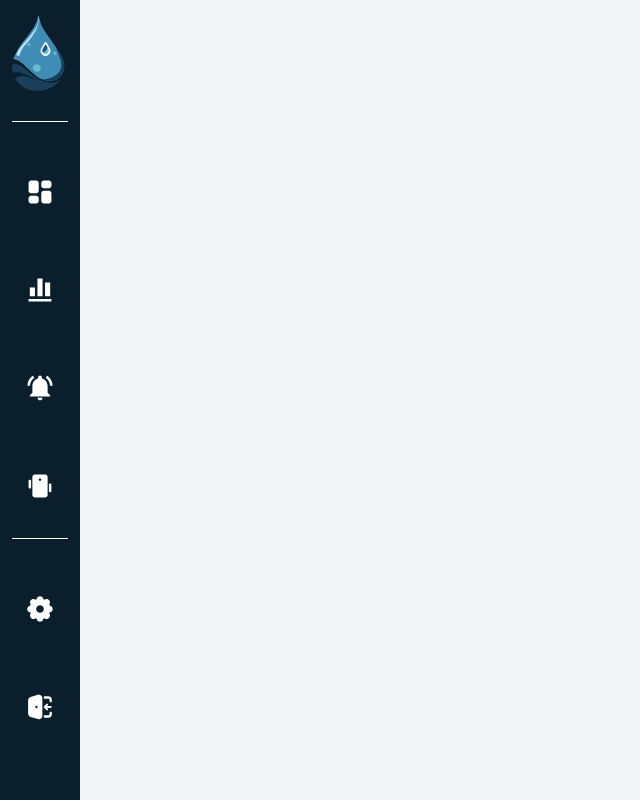
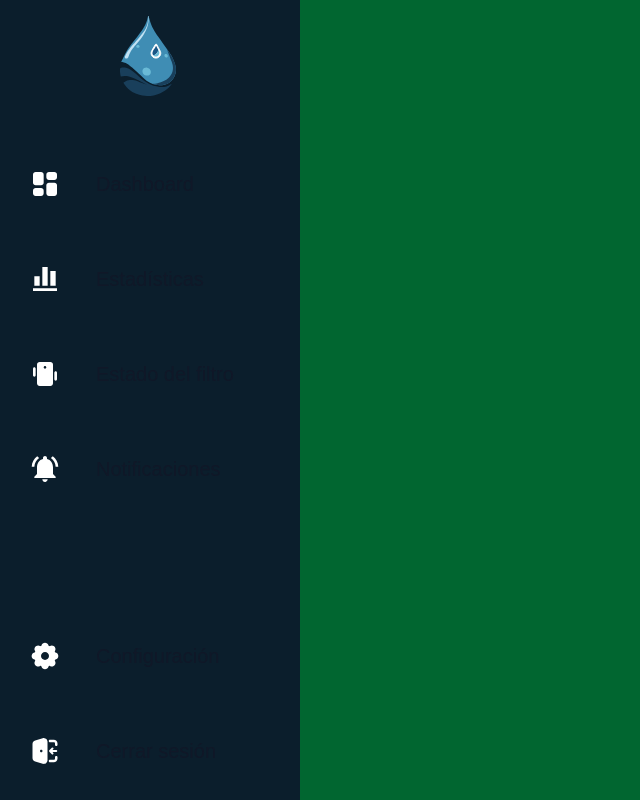
Before and after one commit to Andresito126/AquaFlow-FrontEnd, a React (Vite) app: page / in a window 1280 px wide. Shown: the whole page, without its empty margins (0-640 px from the left). Built offline with nearby package versions, Linux system fonts and the light colour scheme.

Commit message:
Fix:navBAr width fixed

```diff
--- a/src/features/shared/components/navItems/aside-icon-reu.tsx
+++ b/src/features/shared/components/navItems/aside-icon-reu.tsx
@@ -7,15 +7,16 @@ type Props = {
   icon: string;   /* link, src or svg (icon) */
   alt: string;
   label?: string;  /* ? = optional */
+  nameNav: string ;
 };
 
-const NavItem: React.FC<Props> = ({ to, icon, alt, label }) => {
+const NavItem: React.FC<Props> = ({ to, icon, alt, label, nameNav }) => {
   return (
     <li>
       <NavLink /* needed to link (redirect to other page)  */
         to={to}
         className={({ isActive }) =>
-          `flex items-center p-2 rounded-lg mt-[1.875rem] transition-all ${
+          `flex items-center p-3 rounded-lg mt-[1.563rem] transition-all ${
             isActive
               ? "bg-[#3F8DB4] text-white"
               : "text-gray-900 dark:text-white hover:bg-[#3F8DB4]"
@@ -27,6 +28,9 @@ const NavItem: React.FC<Props> = ({ to, icon, alt, label }) => {
           alt={alt}
           className="transition duration-75 group-hover:text-gray-900 dark:group-hover:text-white"
         />
+        <p
+        className="text-[20px] pl-[1.875rem] font-"
+        >{nameNav}</p>
         {label && <span className="ml-2">{label}</span>}
       </NavLink>
     </li>
--- a/src/features/shared/layouts/mainContainer-layout.tsx
+++ b/src/features/shared/layouts/mainContainer-layout.tsx
@@ -2,11 +2,11 @@ import { SideBar } from "./sideBar/sideBar-layout";
 import { Outlet } from "react-router-dom";
 export const MainContainerLayout = () => {
   return (
-    <div className="flex">
+    <div className="flex min-h-screen">
       <SideBar />
 
       {/* principal content */}
-      <main className="w-full min-h-screen bg-gray-100 p-6">
+      <main className="flex-1 bg-green-800 p-3 ">
         <Outlet /> {/* renders the routes (pages) */}
       </main>
     </div>
--- a/src/features/shared/layouts/sideBar/sideBar-layout.tsx
+++ b/src/features/shared/layouts/sideBar/sideBar-layout.tsx
@@ -11,37 +11,41 @@ export const SideBar = () => {
     <>
       <aside
         id="separator-sidebar"
-        className="fixed top-0 left-0 z-40 max-w-20 w-20 h-screen transition-transform -translate-x-full sm:translate-x-0"
+        className="w-[18.75rem] h-screen bg-[#0B1E2C] overflow-y-auto"
         aria-label="Sidebar"
       >
-        <div className="h-full px-3 py-4 oflex flex-col justify-between  bg-[#0B1E2C]">
+        <div className="h-full px-3 py-4 flex flex-col justify-between  bg-[#0B1E2C]">
           {/* top icons */}
           <div>
             <img src={logoAF} alt="Logo" className="mx-auto mb-[1.875rem]" />
 
-            <ul className="flex flex-col gap-y-3 mt-6">
-              <hr className="bg-white h-px border-0" />
+            <ul className="flex flex-col gap-y-1 mt-6">
+
               <AsideIconReu
+                nameNav= "Dashboard"
                 to="/dashboard"
                 icon={IconDashboard}
                 alt="Dashboard Icon"
               ></AsideIconReu>
 
               <AsideIconReu
+                nameNav= "Estadísticas"
                 to="/stats"
                 icon={IconStats}
                 alt="Dashboard Icon"
               ></AsideIconReu>
 
               <AsideIconReu
-                to="/notifications"
-                icon={IconNotifications}
+                nameNav= "Estado del filtro"
+                to="/dispositioves"
+                icon={IconDispositives}
                 alt="Dashboard Icon"
               ></AsideIconReu>
 
               <AsideIconReu
-                to="/dispotives"
-                icon={IconDispositives}
+                nameNav= "Notificaciones"
+                to="/notifications"
+                icon={IconNotifications}
                 alt="Dashboard Icon"
               ></AsideIconReu>
             </ul>
@@ -49,15 +53,17 @@ export const SideBar = () => {
 
           {/* bottom icons */}
 
-          <ul className="flex flex-col gap-y-3 mt-6">
-            <hr className="bg-white h-px border-0" />
+          <ul className="flex flex-col gap-y-1 mt-6">
+
             <AsideIconReu
+              nameNav= "Configuración"
               to="/settings"
               icon={IconSettings}
               alt="Dashboard Icon"
             ></AsideIconReu>
 
             <AsideIconReu
+              nameNav= "Cerrar sesión"
               to="/signOut"
               icon={IconOut}
               alt="Dashboard Icon"
```
